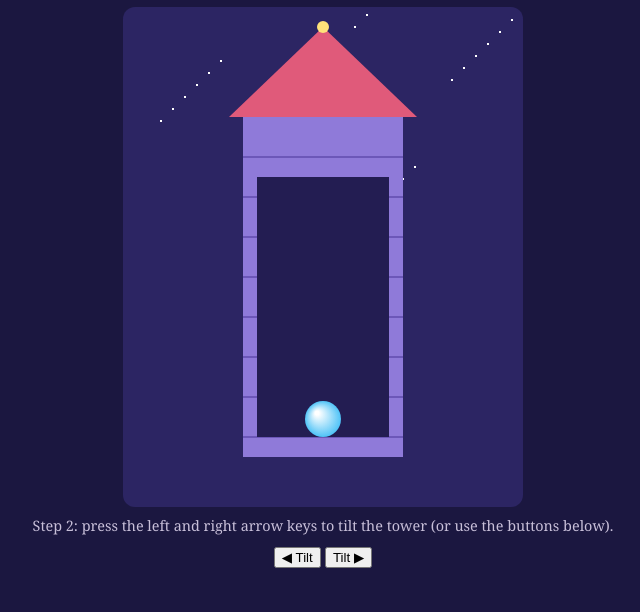
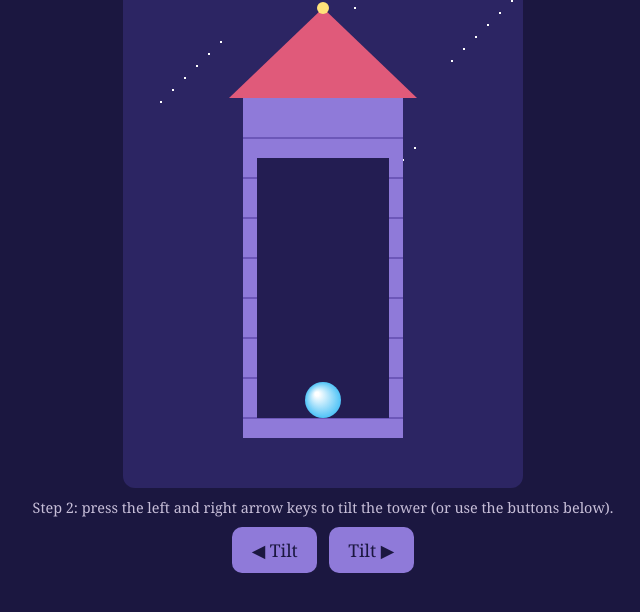
Before and after one commit to Wendle-The-Wizard/leaning-marble-tune-tower, a plain HTML site: page index.html in a window 1280 px wide. Shown: the part 138-750 px from the top of the page, without its empty margins (317-957 px from the left). Drawn offline with Linux system fonts and the light colour scheme.

Commit message:
Leaning Marble Tune Tower, version 2: I made the tower lean with the arrow keys, with a soft easin

```diff
--- a/style.css
+++ b/style.css
@@ -20,6 +20,7 @@ canvas {
   height: auto;
   background: #2c2563;
   border-radius: 12px;
+  touch-action: none;
 }
 .hint {
   font-size: 0.9rem;
@@ -27,3 +28,22 @@ canvas {
   margin: 0.6rem;
   text-align: center;
 }
+.buttons {
+  display: flex;
+  gap: 12px;
+  margin-bottom: 0.8rem;
+}
+button {
+  font-family: inherit;
+  font-size: 1.1rem;
+  padding: 0.7rem 1.2rem;
+  border: 0;
+  border-radius: 10px;
+  background: #8f7ad9;
+  color: #1b1740;
+  touch-action: manipulation;
+  user-select: none;
+}
+button:active {
+  background: #b9a8f5;
+}
```
